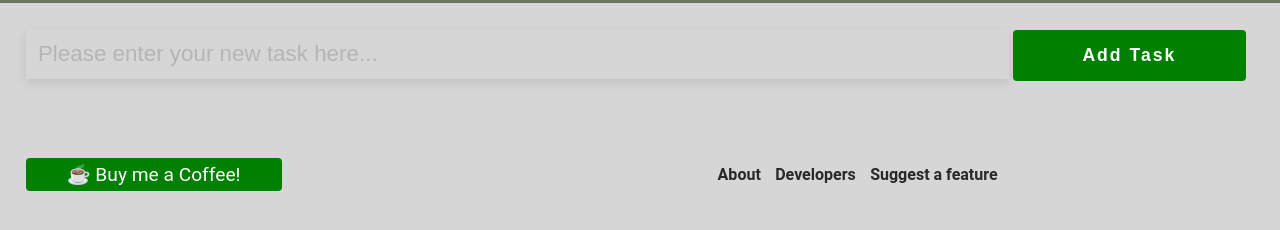
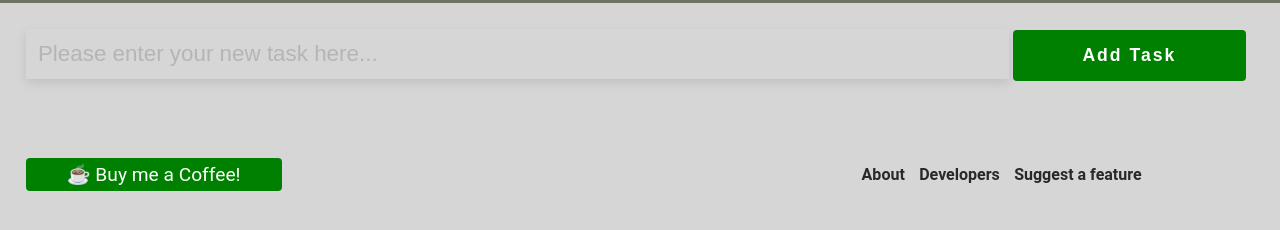
Before and after one commit to pray1n/todo, a plain HTML site: page index.html in a window 1280 px wide. Shown: the part 76-306 px from the top of the page. Drawn offline with Linux system fonts and the light colour scheme; a web font is replaced by a local one.

Commit message:
Update style.css

```diff
--- a/style.css
+++ b/style.css
@@ -143,7 +143,7 @@ footer{
     flex-direction: row-reverse;
     align-items: center;
     justify-content: flex-end;
-    margin: 0;
+
     }
 
 
@@ -151,7 +151,7 @@ footer{
     display: flex;
     justify-content: center;
     width: 30rem;
-    margin-left: 15rem;
+    margin-left: 30rem;
 }
 .footer ul li{
     list-style: none;
@@ -193,14 +193,6 @@ footer{
     .icons {
         display: flex;
         justify-content: center;
-    }
-    footer{
-    display: flex;
-    flex-direction: row-reverse;
-    align-items: center;
-    justify-content: flex-end;
-    gap: 6rem;
-    margin: 0;
     }
 
     #coffee-btn{
```
